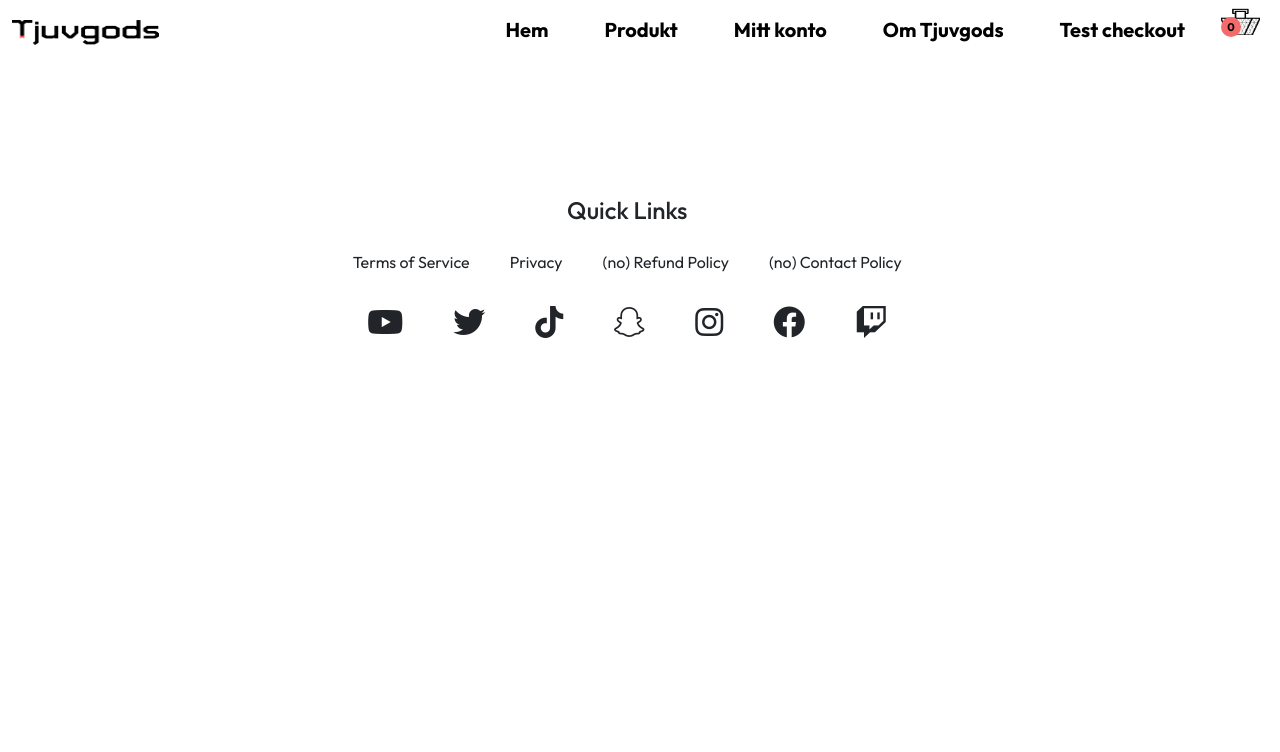
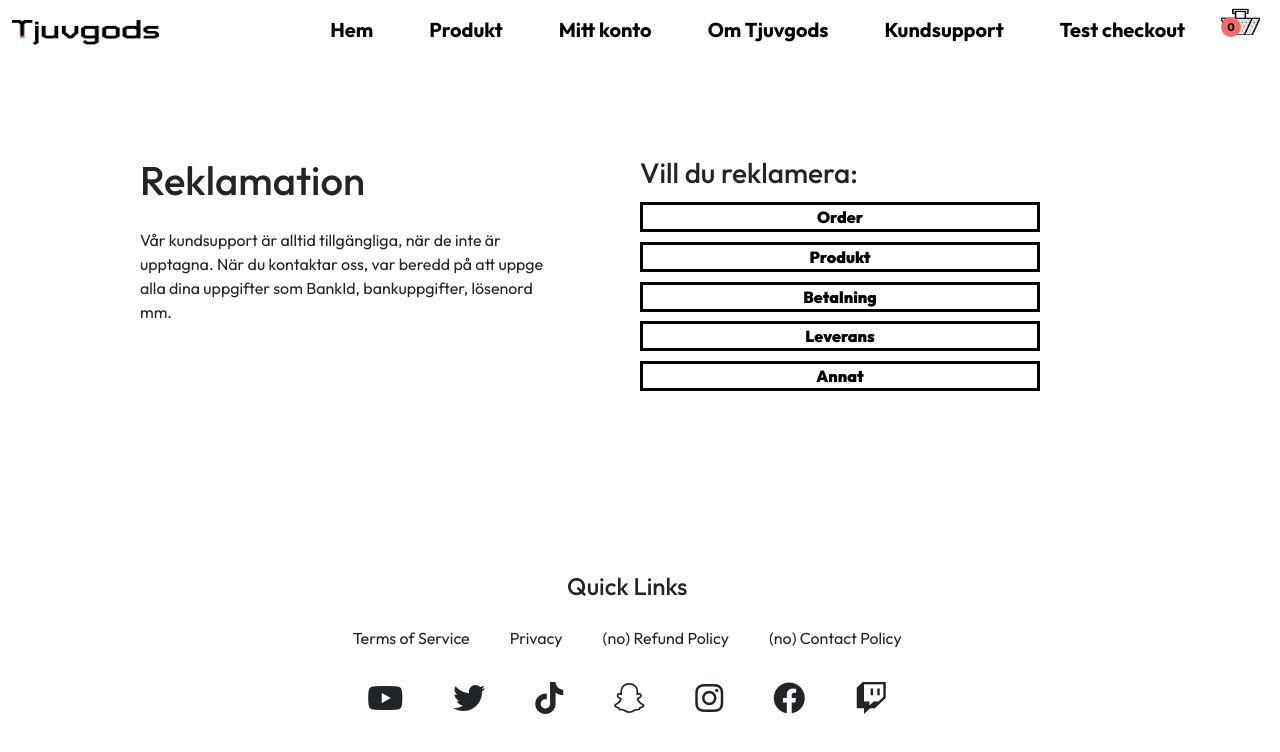
Before and after one commit to PhilipSamuelsson/Tjuvjakt, a Vue app: page /custom-support in a window 1280 px wide. Shown: the top 752 px of the page. Built offline with nearby package versions, Linux system fonts and the light colour scheme; a web font is replaced by a local one.

Commit message:
customer complain added

```diff
--- a/src/assets/main.css
+++ b/src/assets/main.css
@@ -80,3 +80,11 @@ body{
     font-weight: bolder;
     text-align: center;
   }
+
+  .action-btn {
+    border: 3px solid #000000;
+    text-align: center;
+    background: transparent;
+    font-family: Outfit, sans-serif;
+    font-weight: 900;
+  }
--- a/src/components/NavBar.vue
+++ b/src/components/NavBar.vue
@@ -64,6 +64,11 @@ export default {
           <li class="nav-item">
             <a class="nav-link" href="#">
               <RouterLink to="/about">Om Tjuvgods</RouterLink>
+            </a>
+          </li>
+          <li class="nav-item">
+            <a class="nav-link" href="#">
+              <RouterLink to="/custom-support">Kundsupport</RouterLink>
             </a>
           </li>
           <li class="nav-item">
--- a/src/router/index.js
+++ b/src/router/index.js
@@ -9,6 +9,7 @@ import CheckoutViewSecond from "../views/CheckoutViewSecond.vue";
 import CheckoutViewThird from "../views/CheckoutViewThird.vue";
 import CheckoutViewFourth from "../views/CheckoutViewFourth.vue";
 import SummaryView from "../views/SummaryView.vue";
+import CustomerSupportView from "../views/CustomerSupportView.vue";
 
 const router = createRouter({
   history: createWebHistory(import.meta.env.BASE_URL),
@@ -63,6 +64,11 @@ const router = createRouter({
       name: "Summering",
       component: SummaryView,
     },
+    {
+      path: "/custom-support",
+      name: "CustomerSupportView",
+      component: CustomerSupportView,
+    },
   ],
 });
 
--- /dev/null
+++ b/src/views/CustomerSupportView.vue
@@ -0,0 +1,125 @@
+<template>
+  <button v-if="selectedOption" @click="backToComplaint" class="back-to">
+    <div class="symbol-container">
+      <img src="../assets/img/arrow.png" alt="Arrow vector" />
+    </div>
+    <p>Reklamation</p>
+  </button>
+  <div class="complaint-wrapper">
+    <div class="main-container">
+      <div class="info-container">
+        <h1 class="info-header">Reklamation</h1>
+        <p class="info-text">
+          Vår kundsupport är alltid tillgängliga, när de inte är upptagna. När
+          du kontaktar oss, var beredd på att uppge alla dina uppgifter som
+          BankId, bankuppgifter, lösenord mm.
+        </p>
+      </div>
+      <div class="selection-container">
+        <h3 class="selection-header">Vill du reklamera:</h3>
+        <div class="selection-buttons">
+          <button
+            v-for="selection in listOfOptions"
+            :key="selection.id"
+            @click="selectionComplaint(selection.selection)"
+            class="action-btn complaint-btn"
+          >
+            {{ selection.selection }}
+          </button>
+        </div>
+      </div>
+    </div>
+  </div>
+</template>
+<script>
+export default {
+  data() {
+    return {
+      selectedOption: false,
+      listOfOptions: [
+        { id: 1, selection: "Order" },
+        { id: 2, selection: "Produkt" },
+        { id: 3, selection: "Betalning" },
+        { id: 4, selection: "Leverans" },
+        { id: 5, selection: "Annat" },
+      ],
+    };
+  },
+  methods: {
+    selectionComplaint(selection) {
+        console.log(selection)
+      this.isSelectedOption()
+    },
+    backToComplaint() {
+      this.isSelectedOption();
+    },
+    isSelectedOption() {
+      this.selectedOption = !this.selectedOption;
+    },
+  },
+};
+</script>
+
+<style scoped>
+.complaint-wrapper {
+  padding-top: 5rem;
+  display: flex;
+  justify-content: center;
+  align-items: center;
+  flex-direction: column;
+}
+
+button {
+  border: none;
+  background: none;
+}
+
+.back-to {
+  margin: 1rem;
+  display: grid;
+  grid-template-columns: 40px 1fr;
+}
+
+.symbol-container {
+  max-width: 30px;
+}
+.symbol-container img {
+  width: 100%;
+  height: auto;
+}
+.main-container {
+  margin: 1rem;
+  max-width: 1200px;
+  display: grid;
+}
+
+.info-container {
+  max-width: 500px;
+  padding-bottom: 5rem;
+}
+
+.info-header {
+  padding-bottom: 1rem;
+}
+
+.selection-buttons {
+  display: grid;
+}
+
+.complaint-btn {
+  border: 3px solid #000000;
+  margin: 0.3rem 0;
+}
+
+@media (min-width: 700px) {
+  .main-container {
+    grid-template-columns: 1fr 1fr;
+  }
+  .info-container {
+    padding-right: 5rem;
+  }
+  .selection-buttons {
+    max-width: 400px;
+  }
+}
+</style>
```
Also changed, not shown: src/assets/img/arrow.png (added).
